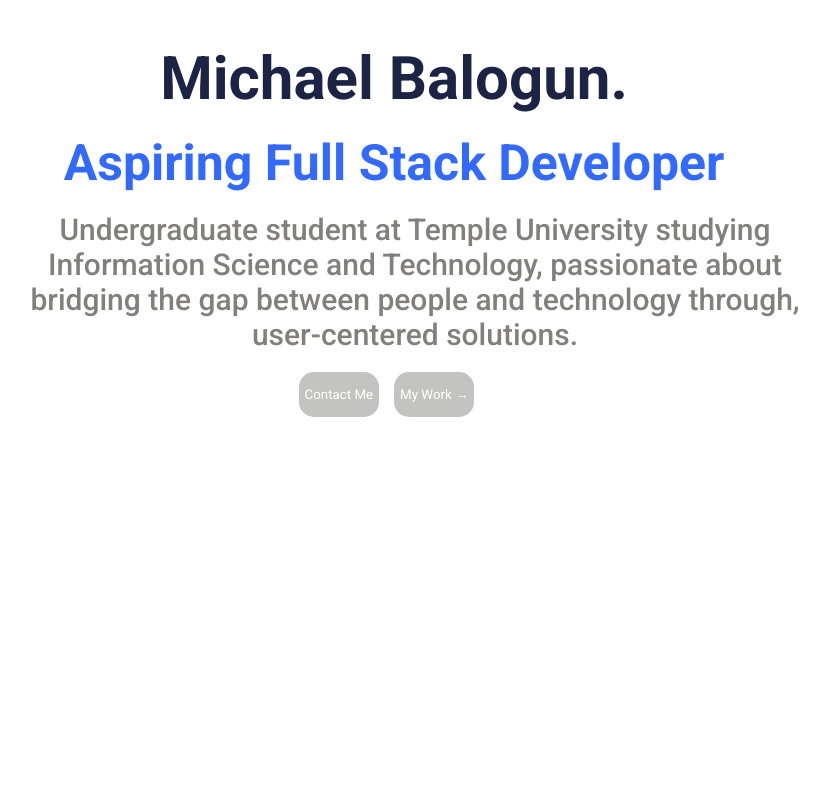
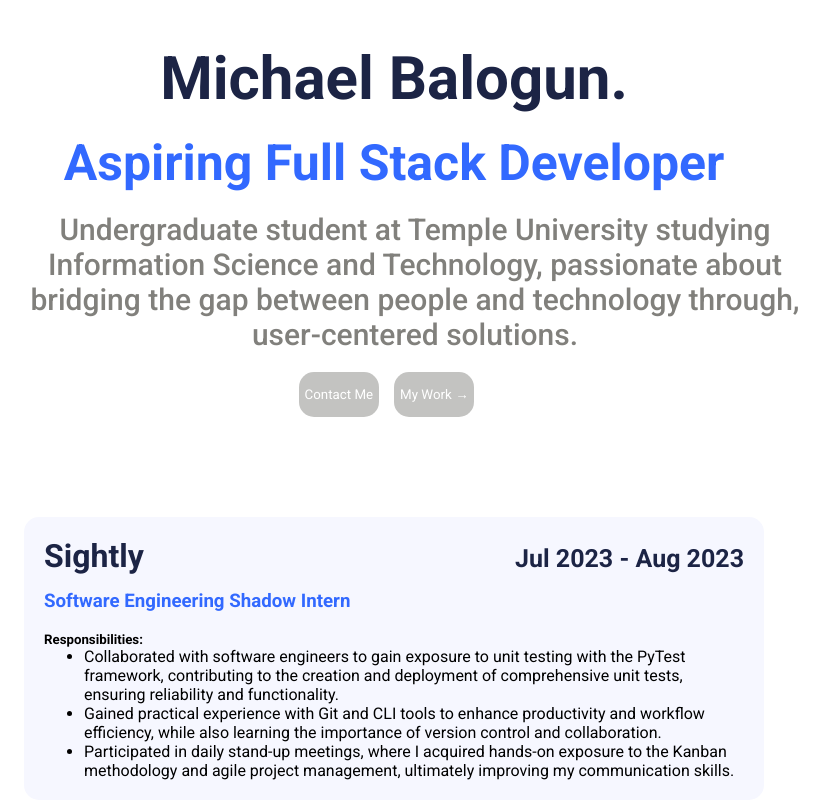
Before and after one commit to mikexbal/Portfolio-Site, a React (Vite) app: page / in a window 1280 px wide. Shown: the part 182-982 px from the top of the page, without its empty margins (246-1075 px from the left). Before the commit the page ends 800 px from the top, so only its background shows below. Built offline with nearby package versions, Linux system fonts and the light colour scheme.

Commit message:
Added projects component and finished experience component

```diff
--- a/src/App.jsx
+++ b/src/App.jsx
@@ -6,12 +6,21 @@ import data from "./WebsiteData/data.json";
 import Navbar from './components/NavbarComponent/navbar';
 import About from './components/AboutComponent/about';
 import Experience from './components/ExperienceComponent/experience';
+import Projects from './components/ProjectComponent/projects';
 
 function App() {
   return (
     <>
       <Navbar />
       <About data={data.about}/>
+
+      <div id="experience">
+        <Experience data={data.experience}/>
+      </div>
+
+      {/* <div id="projects">
+        <Projects data={data.projects}/>
+      </div> */}
     </>
   )
 }
```
